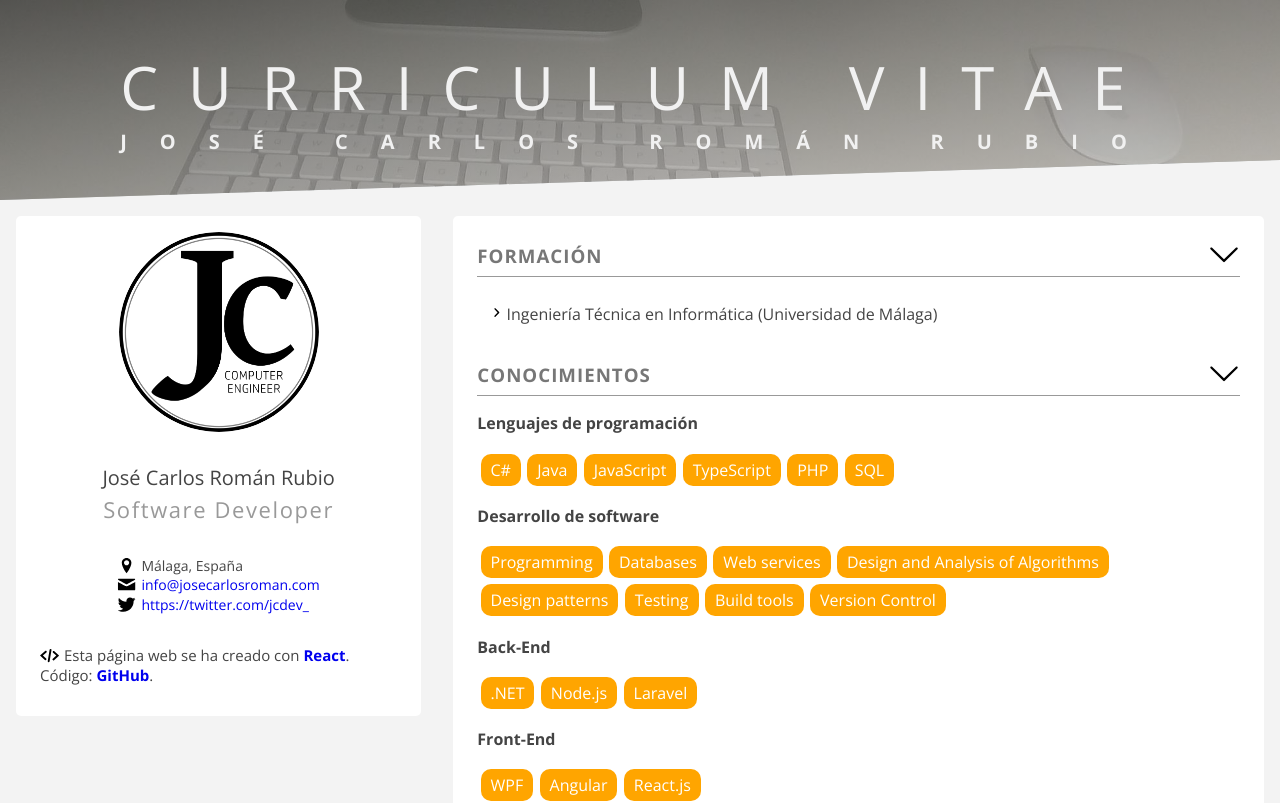
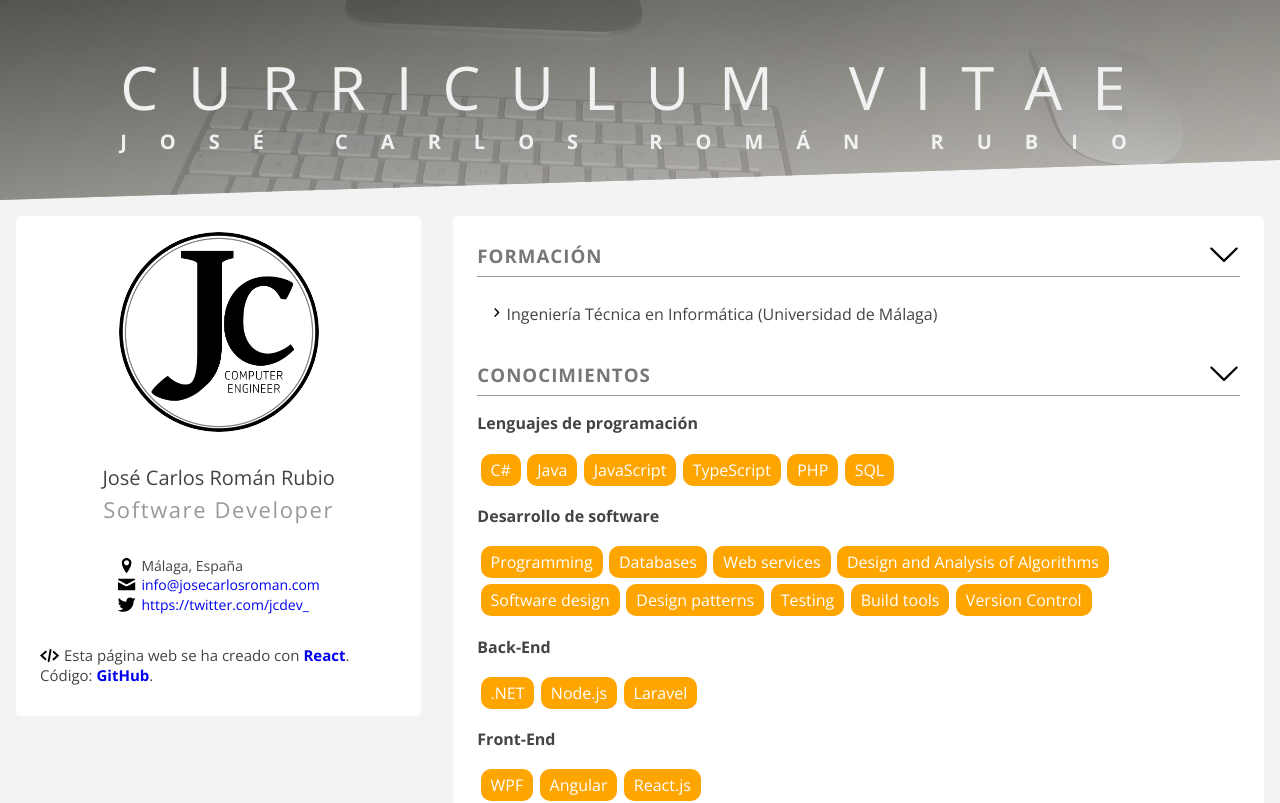
Before and after one commit to jcdotnet/curriculum, a React (Create React App) app: page / in a window 1280 px wide. Shown: the top 803 px of the page. Built offline with nearby package versions, Linux system fonts and the light colour scheme.

Commit message:
feat :: added Software design to skills

```diff
--- a/src/shared/data.js
+++ b/src/shared/data.js
@@ -11,7 +11,7 @@ export const SKILLS = [
 	{
 		id: 'development',
 		title: 'Desarrollo de software',
-		skills: ['Programming', 'Databases', 'Web services', 'Design and Analysis of Algorithms', 'Design patterns', 'Testing', 'Build tools', 'Version Control']
+		skills: ['Programming', 'Databases', 'Web services', 'Design and Analysis of Algorithms', 'Software design', 'Design patterns', 'Testing', 'Build tools', 'Version Control']
 	},
 	{
 		id: 'back',
```
